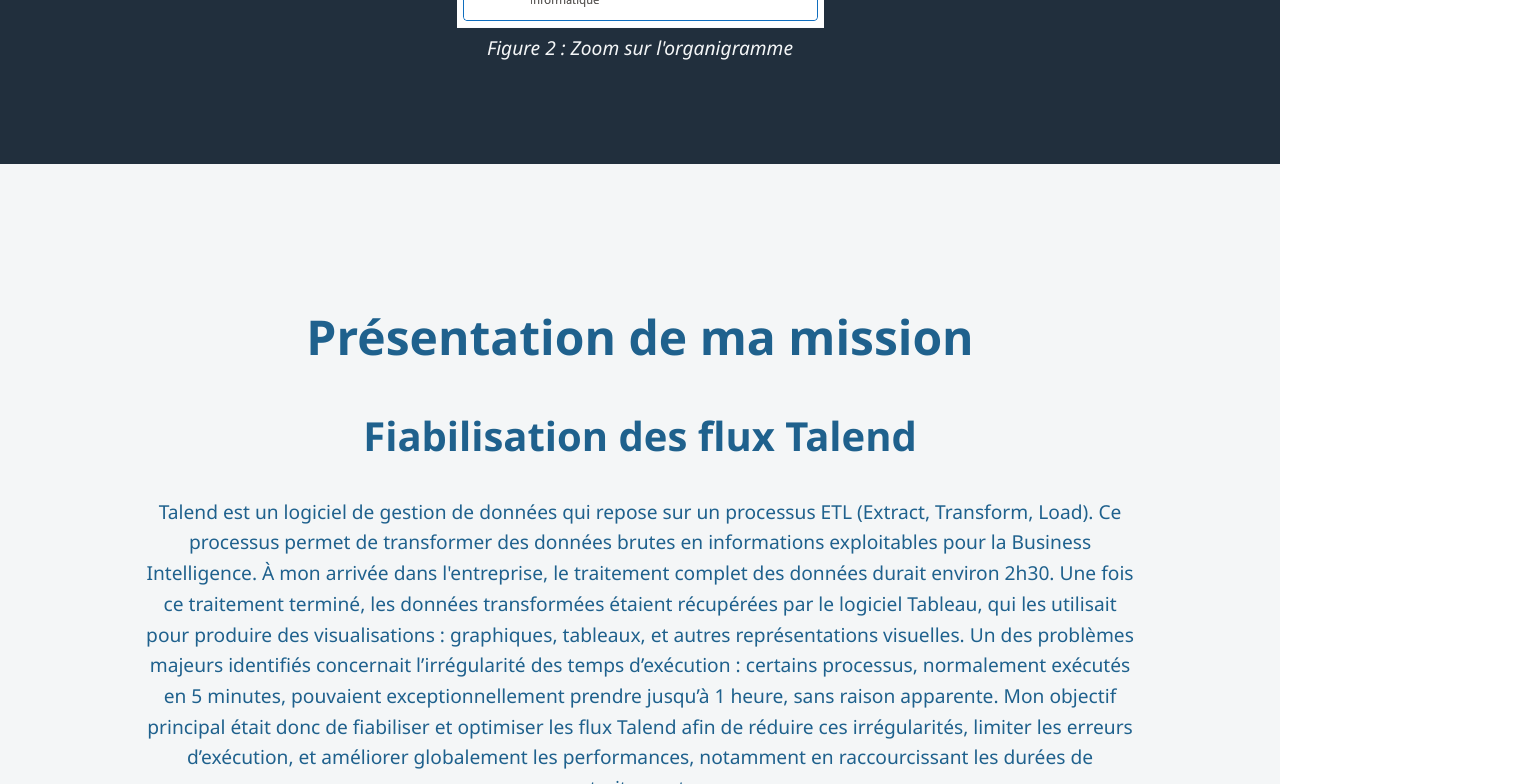
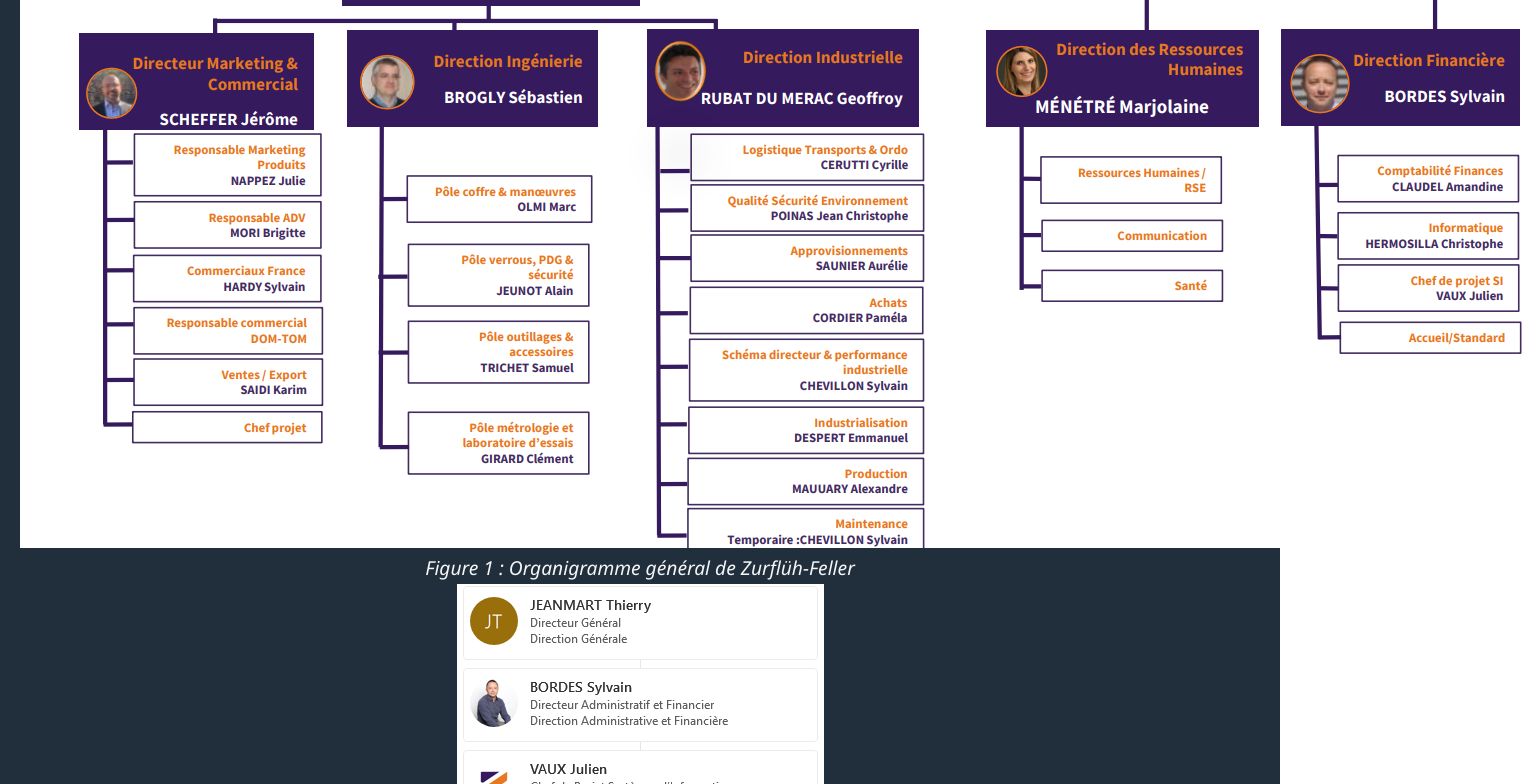
Before and after one commit to lmerat-iut90/lmerat-iut90.github.io, a Vue app: page / in a window 1280 px wide. Shown: the part 2322-3106 px from the top of the page, 1535 px wide, since content can reach past the window. Built offline with nearby package versions, Linux system fonts and the light colour scheme.

Commit message:
Update About.vue
add organigramme

```diff
--- a/src/components/About.vue
+++ b/src/components/About.vue
@@ -20,6 +20,10 @@
         <p>J'ai intégré l'équipe informatique de l'entreprise, composée de <b>Julien VAUX</b> (Chargé de développement SI et mon tuteur), <b>Christophe HERMOSILLA</b> (Responsable IT), ainsi que <b>Christian RUI</b> et <b>Axel TESSIER</b> (Techniciens informatiques). Sous la tutelle de Julien, j’ai pu développer mes compétences liées aux données de l’information. J’ai également eu l’opportunité de collaborer avec d’autres personnes en dehors de l’équipe informatique, comme <b>Tanguy LODS</b> (Contôleur de gestion) ou encore <b>Sylvain BORDES</b> (Responsable financier).</p>
         <br>
         <h3>L'organigramme</h3>
+        <div>
+            <img src="@/assets/Orga.png" alt="Orga">
+            <p><em>Figure 1 : Organigramme général de Zurflüh-Feller</em></p>
+        </div>
         <div>
             <img src="@/assets/org-zoom.png" alt="Orga-zoom">
             <p><em>Figure 2 : Zoom sur l'organigramme</em></p>
```
